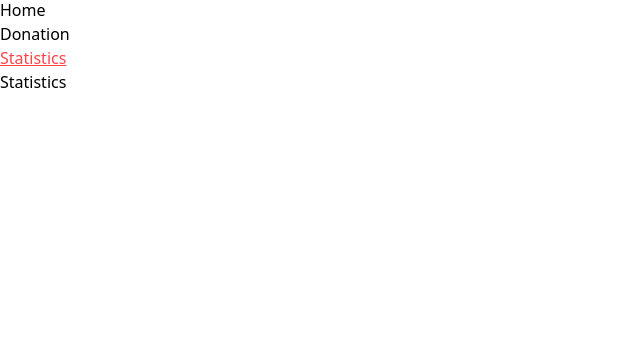
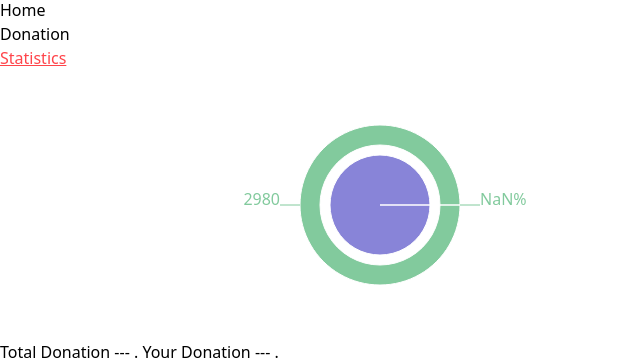
Before and after one commit to rafimd422/Donation-Compaign, a React (Vite) app: page /statistics in a window 1280 px wide. Shown: the part 434-797 px from the top of the page, without its empty margins (0-640 px from the left). Built offline with nearby package versions, Linux system fonts and the light colour scheme.

Commit message:
added chart on the statistics page by using react recharts

```diff
--- a/package.json
+++ b/package.json
@@ -16,9 +16,11 @@
     "match-sorter": "^6.3.1",
     "react": "^18.2.0",
     "react-dom": "^18.2.0",
+    "react-google-charts": "^4.0.1",
     "react-router-dom": "^6.16.0",
     "react-toastify": "^9.1.3",
-    "sort-by": "^1.2.0"
+    "recharts": "^2.8.0",
+    "sort-by": "^0.0.2"
   },
   "devDependencies": {
     "@types/react": "^18.2.15",
--- a/src/components/Donation.jsx
+++ b/src/components/Donation.jsx
@@ -7,7 +7,6 @@ const Donation = () => {
 
 const [mainData, setMainData] = useState([])
 const [showAll, setShowAll] = useState(true)
-console.log(showAll)
 
     const data = useLoaderData()
  useEffect(()=>{
--- a/src/components/DonationCard.jsx
+++ b/src/components/DonationCard.jsx
@@ -16,7 +16,7 @@ const btnStyle = {
 }
 
   return (
-    <a href="#" style={style} className="flex flex-col items-center border border-gray-200 rounded-lg shadow md:flex-row md:max-w-xl hover:bg-gray-100 ">
+    <div style={style} className="flex flex-col items-center border border-gray-200 rounded-lg shadow md:flex-row md:max-w-xl hover:bg-gray-100 ">
     <img
       className="object-cover w-full rounded-t-lg h-96 md:h-auto md:w-48 md:rounded-none md:rounded-l-lg"
       src={picture}
@@ -30,7 +30,7 @@ const btnStyle = {
         </div>
 <Link to={`/donationDetails/:${id}`} style={btnStyle} className="w-fit ms-5 p-2 rounded-lg text-white View Details">View Details</Link>
     </div>
-  </a>
+  </div>
   )
 }
 
--- a/src/components/Statistics.jsx
+++ b/src/components/Statistics.jsx
@@ -1,10 +1,45 @@
-import React from 'react'
+import React, { useEffect, useState } from 'react'
+import { useLoaderData } from 'react-router-dom'
+import { getDonation } from './Home/utility/localstorage'
+import { PieChart, Pie, Tooltip } from 'recharts';
+
+
 
 const Statistics = () => {
+    const [mainData, setMainData] = useState([])
+    const [value, setValue] = useState(0)
+    const [totalPrice, setTotalPrice] = useState(0)
+    const data = useLoaderData()
+
+    useEffect(()=>{
+        const storedData = getDonation()
+        if(data.length > 0){
+        const filteredData = data.filter(mainData => storedData.includes(mainData.id))
+        setMainData(filteredData)
+        const mapedData = mainData.map(data => data.price)
+        const sum = mapedData.reduce((acc, current) => acc + current, 0);
+        const totalValue = 2980;
+        setTotalPrice(totalValue)
+        const percentAge = (sum/totalPrice)*100
+        setValue(percentAge)
+    }
+     },[])
+ const chartData = [
+    {name:'Your Donation' , value: `${value}%`},
+    {name:'Total Donation', value: totalPrice}
+]
+
   return (
-    <div>
-      Statistics
-    </div>
+<div className='text-center mx-auto'>
+<PieChart width={760} height={270} className='mx-auto' >
+  <Pie data={chartData} dataKey="value" nameKey="name" cx="50%" cy="50%" outerRadius={50} fill="#8884d8" />
+  <Pie data={chartData} dataKey="value" nameKey="name" cx="50%" cy="50%" innerRadius={60} outerRadius={80} fill="#82ca9d" label />
+  <Tooltip />
+</PieChart>
+<span >Total Donation  <span className='bg-[#82ca9d] text-[#82ca9d] rounded-sm w-4 h-1'>---   .</span> </span>
+<span>Your Donation  <span className='bg-[#8884d8] text-[#8884d8] rounded-sm w-4 h-1'>---   .</span> </span>
+
+</div>
   )
 }
 
--- a/src/main.jsx
+++ b/src/main.jsx
@@ -36,6 +36,7 @@ const router = createBrowserRouter([
     {
       path: '/statistics',
       element: <Statistics />,
+      loader:()=>fetch('../donation.json'),
     }
   ]
   },
```
Also changed, not shown: 1 other file (tests, documents, lock files or other folders).
